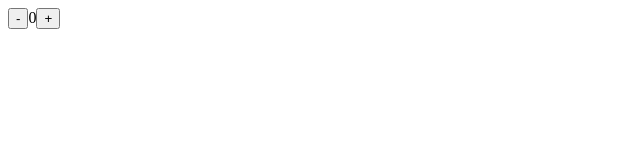
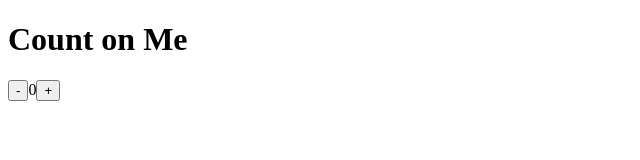
Before and after one commit to giladaya/react-reasonably, a plain HTML site: page samples/00-vanilla-js/index.html in a window 1280 px wide. Shown: the whole page, without its empty margins (0-640 px from the left). Drawn offline with Linux system fonts and the light colour scheme.

Commit message:
add title

```diff
--- a/samples/00-vanilla-js/index.html
+++ b/samples/00-vanilla-js/index.html
@@ -3,10 +3,11 @@
 
 <head>
   <meta charset="utf-8">
-  <title>Hello React!</title>
+  <title>Count on Me</title>
 </head>
 
 <body>
+  <h1>Count on Me</h1>
   <div id="root"></div>
   <script>
     var state = 0;
```
Also changed, not shown: samples/01-bare/index.html (+2 -1 lines), samples/02-bare-state/index.html (+2 -1 lines), samples/03-bare-jsx/index.html (+2 -1 lines), samples/04-virtual-dom/index.html (+2 -1 lines), samples/05-data-flow/index.html (+2 -1 lines).
